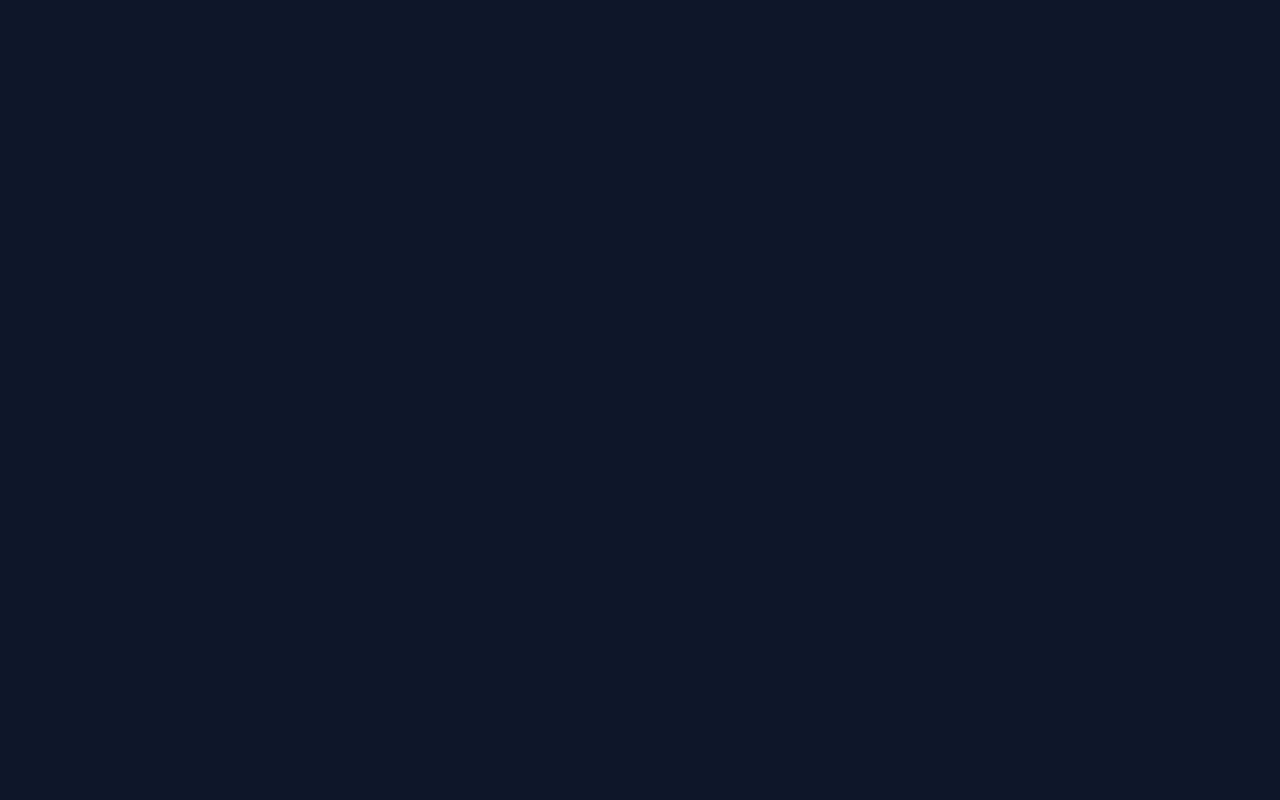
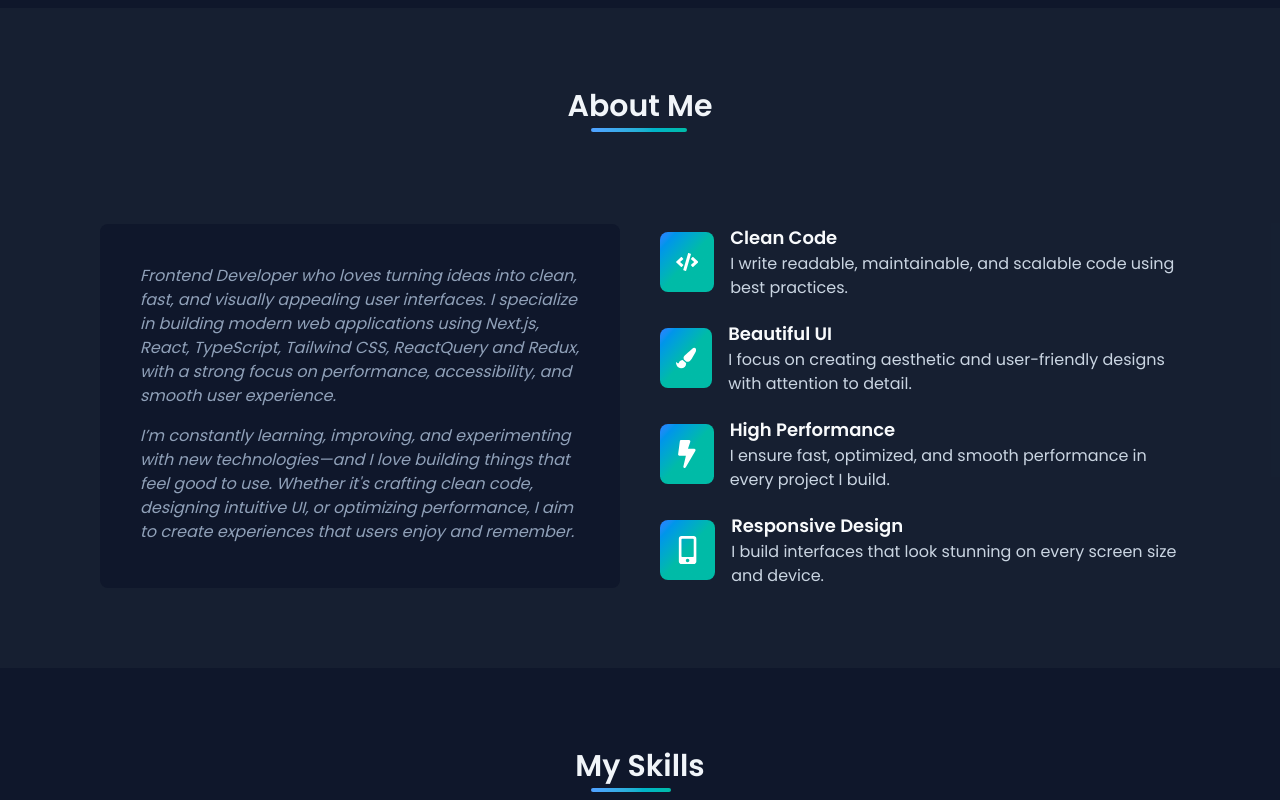
Before and after one commit to BijetaSah/portfolio, a React (Vite) app: page / in a window 1280 px wide. Shown: the part 540-1340 px from the top of the page. Before the commit the page ends 800 px from the top, so only its background shows below. Built offline with nearby package versions, Linux system fonts and the light colour scheme; a web font is replaced by a local one.

Commit message:
feat : add components to the layout

```diff
--- a/src/App.jsx
+++ b/src/App.jsx
@@ -1,11 +1,15 @@
+import About from "./components/about/About";
 import Navbar from "./components/header/Navbar";
 import Hero from "./components/hero/Hero";
+import Skills from "./components/skills/Skills";
 
 function App() {
   return (
     <main className="bg-slate-900">
       <Navbar />
       <Hero />
+      <About />
+      <Skills />
     </main>
   );
 }
```
